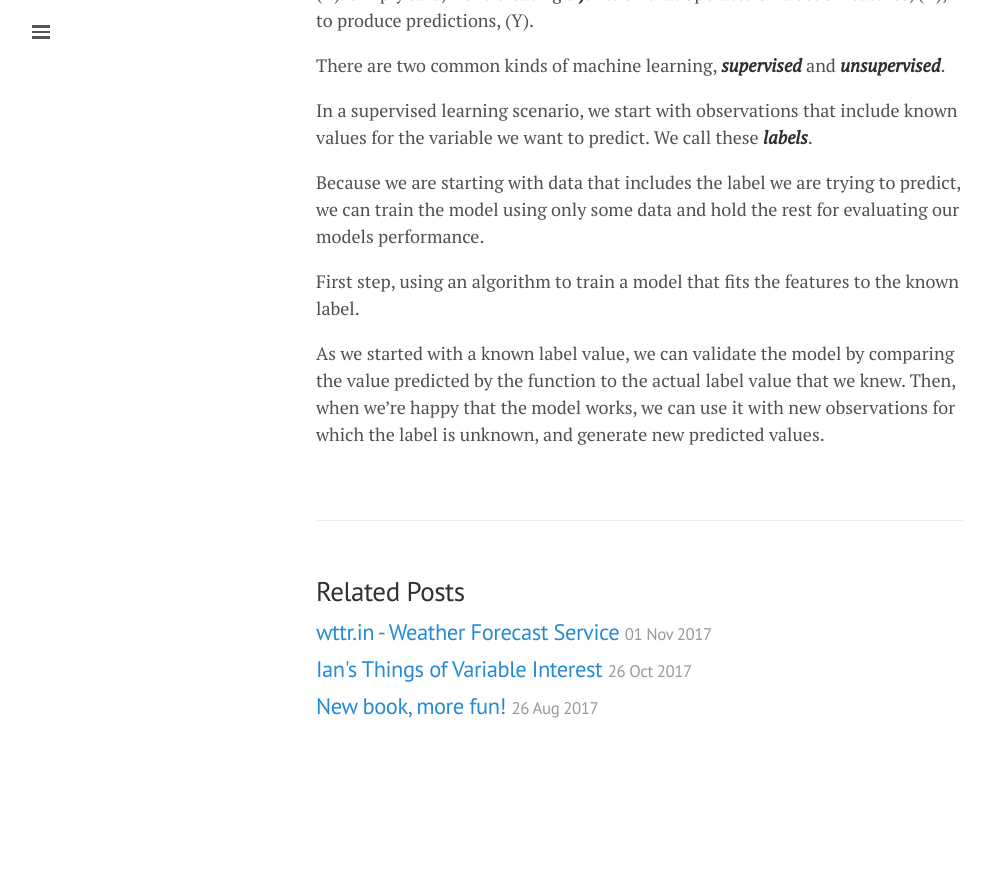
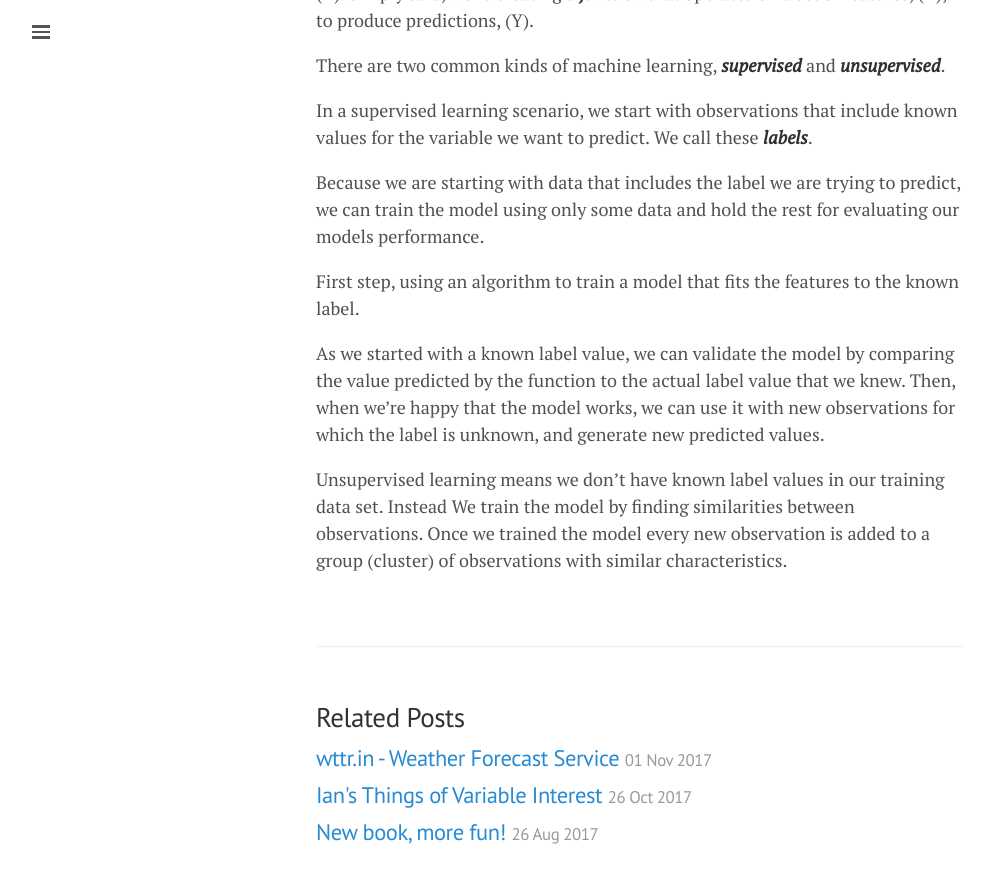
Before and after one commit to lgeurts/lgeurts.github.io, a Jekyll site: the page built from _posts/2018-06-29-introduction-to-artificial-intelligence.md, in a window 1280 px wide and 900 px high, scrolled down 1024 px. Shown: the top 883 px of the window, without its empty margins (0-991 px from the left). Built offline with Jekyll 4.4.1, drawn with Linux system fonts in a browser that asks for light colours; nearby versions of some CDN libraries; comment, search, counter and statistics services are not loaded; before the commit the page ends 1798 px from its top, so only the background shows below that; some of the changed text lies outside the part shown.

Commit message:
Update 2018-06-29-introduction-to-artificial-intelligence.md

```diff
--- a/_posts/2018-06-29-introduction-to-artificial-intelligence.md
+++ b/_posts/2018-06-29-introduction-to-artificial-intelligence.md
@@ -26,3 +26,5 @@ Because we are starting with data that includes the label we are trying to predi
 First step, using an algorithm to train a model that fits the features to the known label.
 
 As we started with a known label value, we can validate the model by comparing the value predicted by the function to the actual label value that we knew. Then, when we're happy that the model works, we can use it with new observations for which the label is unknown, and generate new predicted values.
+
+Unsupervised learning means we don't have known label values in our training data set. Instead We train the model by finding similarities between observations. Once we trained the model every new observation is added to a group (cluster) of observations with similar characteristics.
```
